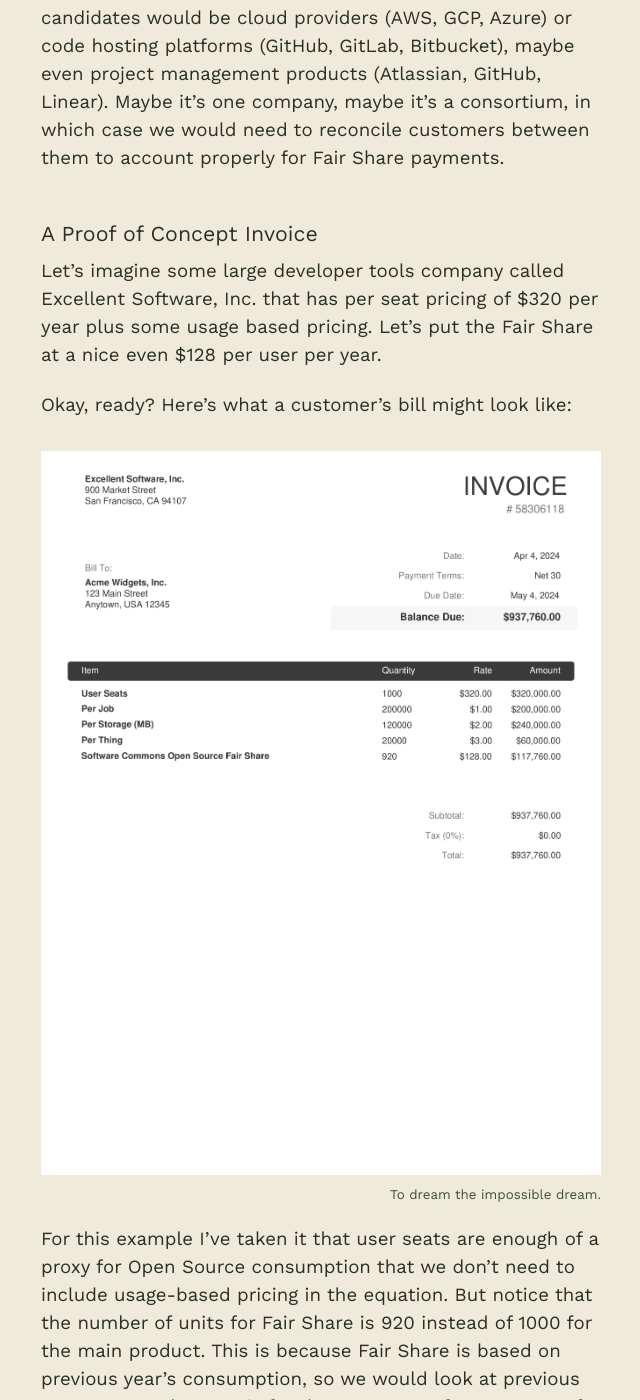
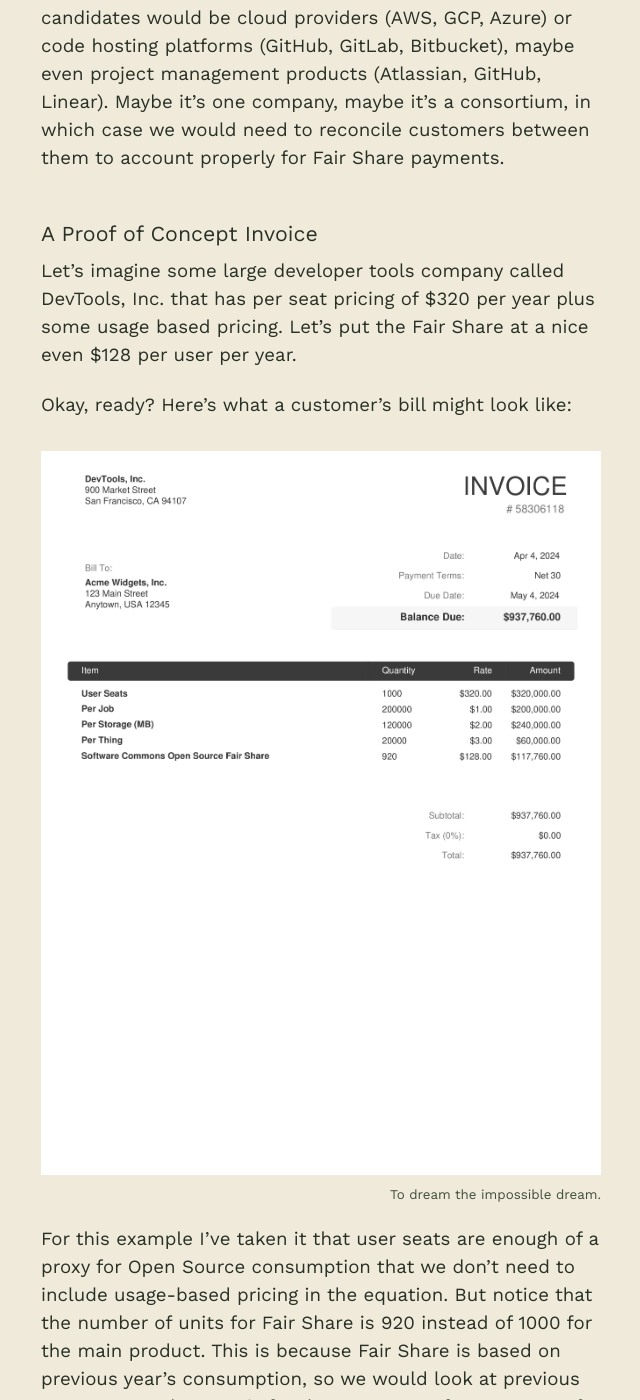
Before and after one commit to chadwhitacre/openpath, a Jekyll site: the page built from _posts/2024-04-04-a-vision-for-software-commons.md, in a window 1280 px wide and 1400 px high, scrolled down 5151 px. Shown: the whole window, without its empty margins (319-959 px from the left). Built offline with Jekyll 4.4.1, drawn with Linux system fonts in a browser that asks for light colours; some web fonts are replaced; comment, search, counter and statistics services are not loaded; some of the changed text lies outside the part shown.

Commit message:
DevTools, Inc.

```diff
--- a/_posts/2024-04-04-a-vision-for-software-commons.md
+++ b/_posts/2024-04-04-a-vision-for-software-commons.md
@@ -163,9 +163,9 @@ customers between them to account properly for Fair Share payments.
 
 ### A Proof of Concept Invoice
 
-Let's imagine some large developer tools company called Excellent Software,
-Inc. that has per seat pricing of $320 per year plus some usage based pricing.
-Let's put the Fair Share at a nice even $128 per user per year.
+Let's imagine some large developer tools company called DevTools, Inc. that has
+per seat pricing of $320 per year plus some usage based pricing. Let's put the
+Fair Share at a nice even $128 per user per year.
 
 Okay, ready? Here's what a customer's bill might look like:
 
@@ -179,8 +179,8 @@ Source consumption that we don't need to include usage-based pricing in the
 equation. But notice that the number of units for Fair Share is 920 instead of
 1000 for the main product. This is because Fair Share is based on previous
 year's consumption, so we would look at previous year's seats. The 1000 is for
-the customer's future usage of Excellent Software's own product. Restaurant vs.
-grocery store.
+the customer's future usage of DevTools' own product. Restaurant vs. grocery
+store.
 
 Now, that dollar amount, $128, is pulled out of thin air. Some napkin math I did a few
 years back puts the amount at more like [$2,000 per user per
```
Also changed, not shown: 2024/a-vision-for-software-commons/invoice-58306118.webp, 1 other file.
